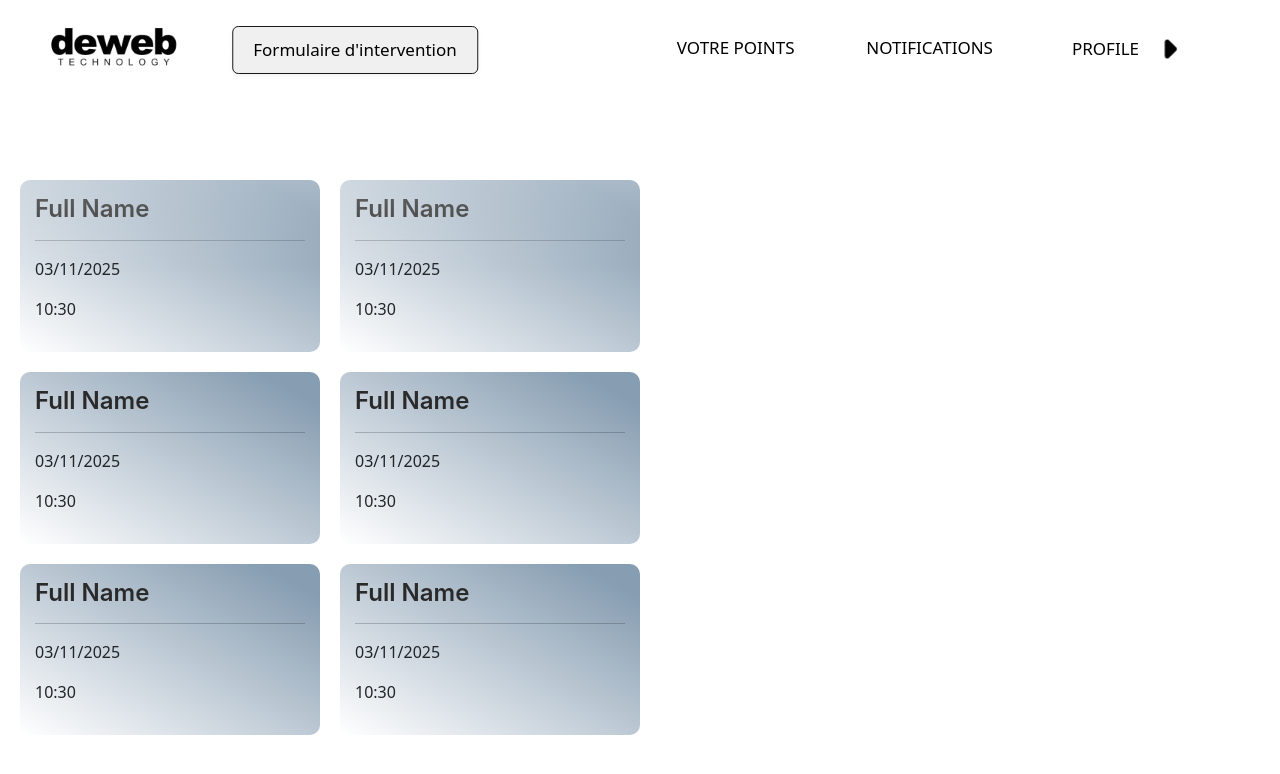
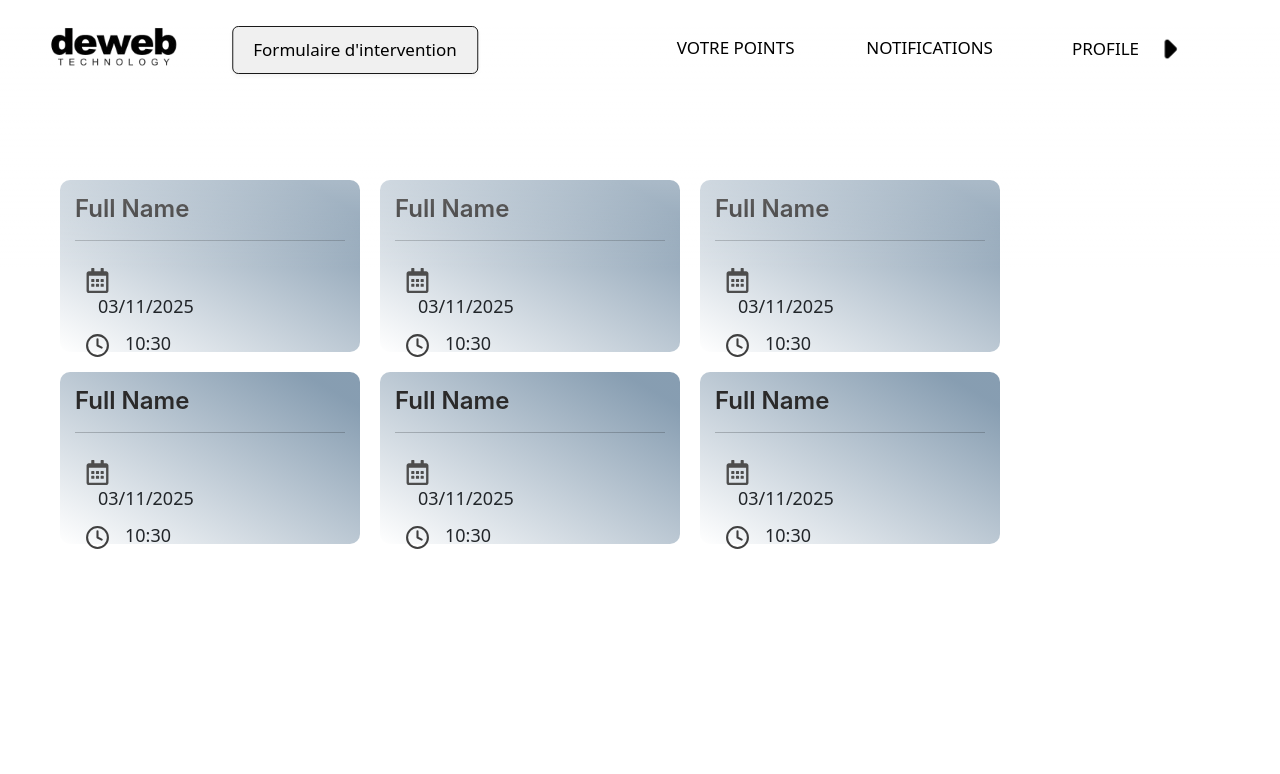
Before and after one commit to Saadiaboussiar/dweb-App-Frontend, a React (Vite) app: page /Dashboard in a window 1280 px wide. Shown: the top 774 px of the page. Built offline with nearby package versions, Linux system fonts and the light colour scheme.

Commit message:
modify admin dashboard page

```diff
--- a/package.json
+++ b/package.json
@@ -18,6 +18,7 @@
     "react": "^19.1.0",
     "react-dom": "^19.1.0",
     "react-dropzone": "^14.3.8",
+    "react-icons": "^5.5.0",
     "react-router-dom": "^7.7.0"
   },
   "devDependencies": {
--- a/src/App.tsx
+++ b/src/App.tsx
@@ -20,7 +20,7 @@ const App = () => {
         <Route path='/techprofile' element={<RequireAuth> <TechProfile /> </RequireAuth> } />
         <Route path='/adminprofile' element={<RequireAuth> <AdminProfile/> </RequireAuth> }/>
         <Route path='/Techintervetion' element={<TechIntervention/>}></Route>
-        <Route path='Dashboard' element={<Dashboard/>}></Route>
+        <Route path='/Dashboard' element={<Dashboard/>}></Route>
       </Routes>
 
     </>
--- a/src/Pages/BonDashboard/Dashboard.tsx
+++ b/src/Pages/BonDashboard/Dashboard.tsx
@@ -1,6 +1,8 @@
 import { Link, useNavigate } from 'react-router-dom'
 import Navbar from '../../components/Navbar/Navbar'
 import "./dashboard.css"
+import { FaRegCalendarAlt } from 'react-icons/fa'
+import { FiClock } from 'react-icons/fi';
 
 const Dashboard = () => {
   const navigate=useNavigate();
@@ -15,56 +17,92 @@ const Dashboard = () => {
               <h3>Full Name</h3>
               <hr/>
               <div className='when'>
-                <p>03/11/2025</p>
-                <p>10:30</p>
+                <div className='date-c'>
+                  <FaRegCalendarAlt size={25} color="#4d4d4dff"/>
+                  <span className='date'>03/11/2025</span>
+                </div>
+
+                <div className='time-c'>
+                   <FiClock size={25} color='#3f3f3fff'/>
+                    <span className='time'>10:30</span>
                 </div>
                 </div>
-
+            </div>
 
             <div className='intervention-card'>
               <h3>Full Name</h3>
               <hr/>
               <div className='when'>
-                <p>03/11/2025</p>
-                <p>10:30</p>
+                <div className='date-c'>
+                  <FaRegCalendarAlt size={25} color="#4d4d4dff"/>
+                  <span className='date'>03/11/2025</span>
                 </div>
 
+                <div className='time-c'>
+                   <FiClock size={25} color='#3f3f3fff'/>
+                    <span className='time'>10:30</span>
+                </div>
+                </div>
             </div>
             <div className='intervention-card'>
               <h3>Full Name</h3>
               <hr/>
               <div className='when'>
-                <p>03/11/2025</p>
-                <p>10:30</p>
+                <div className='date-c'>
+                  <FaRegCalendarAlt size={25} color="#4d4d4dff"/>
+                  <span className='date'>03/11/2025</span>
                 </div>
 
+                <div className='time-c'>
+                   <FiClock size={25} color='#3f3f3fff'/>
+                    <span className='time'>10:30</span>
+                </div>
+                </div>
             </div>
             <div className='intervention-card'>
               <h3>Full Name</h3>
               <hr/>
               <div className='when'>
-                <p>03/11/2025</p>
-                <p>10:30</p>
+                <div className='date-c'>
+                  <FaRegCalendarAlt size={25} color="#4d4d4dff"/>
+                  <span className='date'>03/11/2025</span>
                 </div>
 
+                <div className='time-c'>
+                   <FiClock size={25} color='#3f3f3fff'/>
+                    <span className='time'>10:30</span>
+                </div>
+                </div>
             </div>
             <div className='intervention-card'>
               <h3>Full Name</h3>
               <hr/>
               <div className='when'>
-                <p>03/11/2025</p>
-                <p>10:30</p>
+                <div className='date-c'>
+                  <FaRegCalendarAlt size={25} color="#4d4d4dff"/>
+                  <span className='date'>03/11/2025</span>
                 </div>
 
+                <div className='time-c'>
+                   <FiClock size={25} color='#3f3f3fff'/>
+                    <span className='time'>10:30</span>
+                </div>
+                </div>
             </div>
             <div className='intervention-card'>
               <h3>Full Name</h3>
               <hr/>
               <div className='when'>
-                <p>03/11/2025</p>
-                <p>10:30</p>
+                <div className='date-c'>
+                  <FaRegCalendarAlt size={25} color="#4d4d4dff"/>
+                  <span className='date'>03/11/2025</span>
                 </div>
 
+                <div className='time-c'>
+                   <FiClock size={25} color='#3f3f3fff'/>
+                    <span className='time'>10:30</span>
+                </div>
+                </div>
             </div>
         </div>
       </div>
--- a/src/Pages/BonDashboard/dashboard.css
+++ b/src/Pages/BonDashboard/dashboard.css
@@ -6,11 +6,26 @@
 .dashboard-container{
     margin-top: 180px;
     display: grid;
-    grid-template-columns: repeat(2, 1fr);
+    grid-template-columns: repeat(3, 1fr);
     column-gap: 20px;
     row-gap: 20px;
-    margin-left: 20px;
+    margin-left: 60px;
 }
+
+@media (max-width: 1024px) {
+  .dashboard-container {
+    margin-left: 70px;
+    grid-template-columns: repeat(2, 1fr); /* 1 column on tablets/small laptops */
+  }
+}
+
+@media (min-width: 1300px) {
+  .dashboard-container {
+    margin-left: 120px;
+    grid-template-columns: repeat(4, 1fr); /* 3 columns on large screens */
+  }
+}
+
 .intervention-card{
     background-image:linear-gradient(-150deg, rgba(105, 133, 158, 0.8) 10%,transparent);
     width: 300px;
@@ -37,5 +52,26 @@
 }
 
 .intervention-card p{
+    font-size: 18px;
     text-decoration: none;
 }
+
+.date{
+    font-size: 18px;
+    margin-left: 13px;
+}
+
+.date-c{
+    margin-bottom: 10px;
+}
+.when{
+    height: 80px;
+    width: 150px;
+    padding: 10px;
+}
+
+.time{
+    font-size: 18px;
+    margin-left: 15px;
+    margin-top: 0px;
+}
--- a/src/Pages/InterventionInfos/Intervention.tsx
+++ b/src/Pages/InterventionInfos/Intervention.tsx
@@ -9,13 +9,13 @@ type Intervention={
     client: string, //what will be? name or cin or what
     ville: string,
     km: number,
-    tech: string,
+    technicianFN:string,
+    technicianLN: string,
     date: string,
     startTime: string,
     finishTime: string,
     duration: string,
     nbreIntervenant: number,
-    bonImageUrl:string,
 }
 
 const InterventionForm = () => {
@@ -37,13 +37,14 @@ const InterventionForm = () => {
         client: "",
         ville: "",
         km:0,
-        tech: "",
+        technicianFN: "",
+        technicianLN:"",
         date: formatDate(new Date()),
         startTime: "",
         finishTime: "",
         duration: "",
         nbreIntervenant: 0,
-        bonImageUrl:"",
+
     })
 
     const handleChange=(e:React.ChangeEvent<HTMLInputElement>)=>{
@@ -136,9 +137,21 @@ const InterventionForm = () => {
             <input
             type='text'
             className="form-control"
-            id="tech"
-            name="tech"
-            value={infos.tech}
+            id="technicianLN"
+            name="technicianLN"
+            value={infos.technicianLN}
+            onChange={handleChange}
+            required />
+
+            </div>
+            <div className="mb-3 position-relative col-md-4">
+            <label>Prénom de technicien :</label>
+            <input
+            type='text'
+            className="form-control"
+            id="technicianFN"
+            name="technicianFN"
+            value={infos.technicianFN}
             onChange={handleChange}
             required />
             </div>
```
Also changed, not shown: 1 other file (tests, documents, lock files or other folders). Lines whose indentation alone changed are shown as unchanged.
